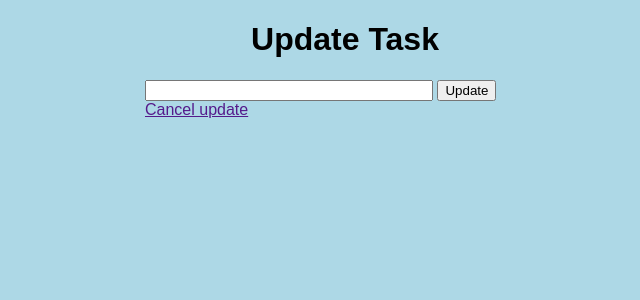
After one commit to Rajan0402/Flask-Backend, a Flask app: template templates/update.html in a window 1280 px wide. The commit adds this page. Shown: the top 300 px of the page, without its empty margins (295-935 px from the left). Run offline with Flask 3, Linux system fonts and the light colour scheme; the template is opened without the code that fills it: values that come from a table or form of the project are taken from there, others are empty.

Commit message:
update and delete apis

```diff
--- a/app.py
+++ b/app.py
@@ -34,5 +34,37 @@ def index():
     tasks = Todo.query.order_by(Todo.date_created).all()
     return render_template("index.html", tasks=tasks)
 
+
+@app.route("/delete/<int:id>")
+def delete(id):
+    task_to_delete = Todo.query.get_or_404(id)
+
+    try:
+       db.session.delete(task_to_delete)
+       db.session.commit()
+       return redirect('/')
+    except:
+       return "The Task could not be deleted."
+
+@app.route('/update/<int:id>', methods=["GET", "POST"])
+def update(id):
+    if request.method == "POST":
+       task = Todo.query.get_or_404(id)
+       updated_content = request.form['content']
+       task_to_update = Todo.query.get_or_404(id)
+       task_to_update.content = updated_content
+       updated_task = Todo(content=task_to_update)
+
+       try:
+          db.session.add(updated_task)
+          db.session.commit()
+          return redirect('/')
+       except:
+          return render_template('index.html')
+
+    else:
+      return render_template("update.html", task=task)
+
+
 if __name__ == "__main__":
   app.run(debug=True)
--- a/templates/index.html
+++ b/templates/index.html
@@ -15,8 +15,8 @@
       <td>{{task.content}}</td>
       <td>{{task.date_created.date()}}</td>
       <td>
-        <a href="">Delete</a><br />
-        <a href="">Update</a>
+        <a href="delete/{{task.id}}">Delete</a><br />
+        <a href="update/{{task.id}}">Update</a>
       </td>
     </tr>
     {% endfor %}
--- /dev/null
+++ b/templates/update.html
@@ -0,0 +1,12 @@
+{% extends 'base.html' %} {% block body %}
+<div class="content">
+  <h1 style="text-align: center">Update Task</h1>
+  <div class="form">
+    <form action="/update/{{task.id}}" method="post">
+      <input type="text" name="content" id="content" />
+      <input type="submit" value="Update" />
+    </form>
+    <a href="">Cancel update</a>
+  </div>
+</div>
+{% endblock %}
```
Also changed, not shown: instance/todo.db.
